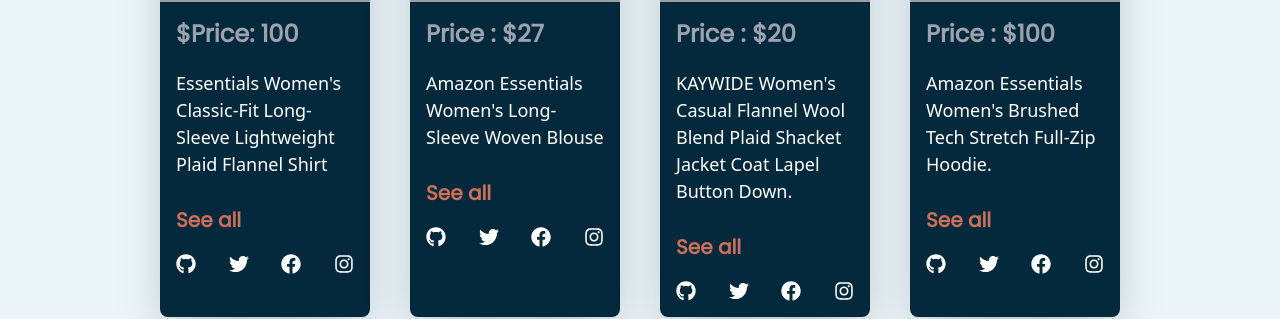
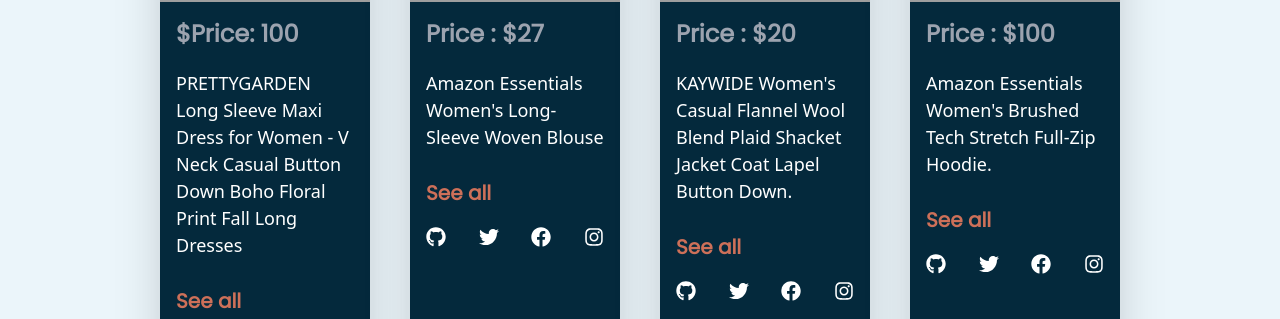
Before and after one commit to Clifftech123/react-ecommerce_website, a React (Create React App) app: page / in a window 1280 px wide. Shown: the part 6571-6890 px from the top of the page. Built offline with nearby package versions, Linux system fonts and the light colour scheme; grey boxes are pictures that could not be loaded.

Commit message:
I added new image for women content

```diff
--- a/src/Items/Items.js
+++ b/src/Items/Items.js
@@ -52,10 +52,10 @@
 //  PRODUCT FOR WOMEN
 export const WomenProduct = [
 	{
-		img: "https://m.media-amazon.com/images/I/91TRjbRuGyL._AC_UY550_.jpg",
+		img: "https://m.media-amazon.com/images/I/71xbq1jiNHS._AC_UY550_.jpg",
 		WomenPrice: "$Price: 100",
 		content:
-			" Essentials Women's Classic-Fit Long-Sleeve Lightweight Plaid Flannel Shirt",
+			" PRETTYGARDEN Long Sleeve Maxi Dress for Women - V Neck Casual Button Down Boho Floral Print Fall Long Dresses",
 	},
 
 	{
```
